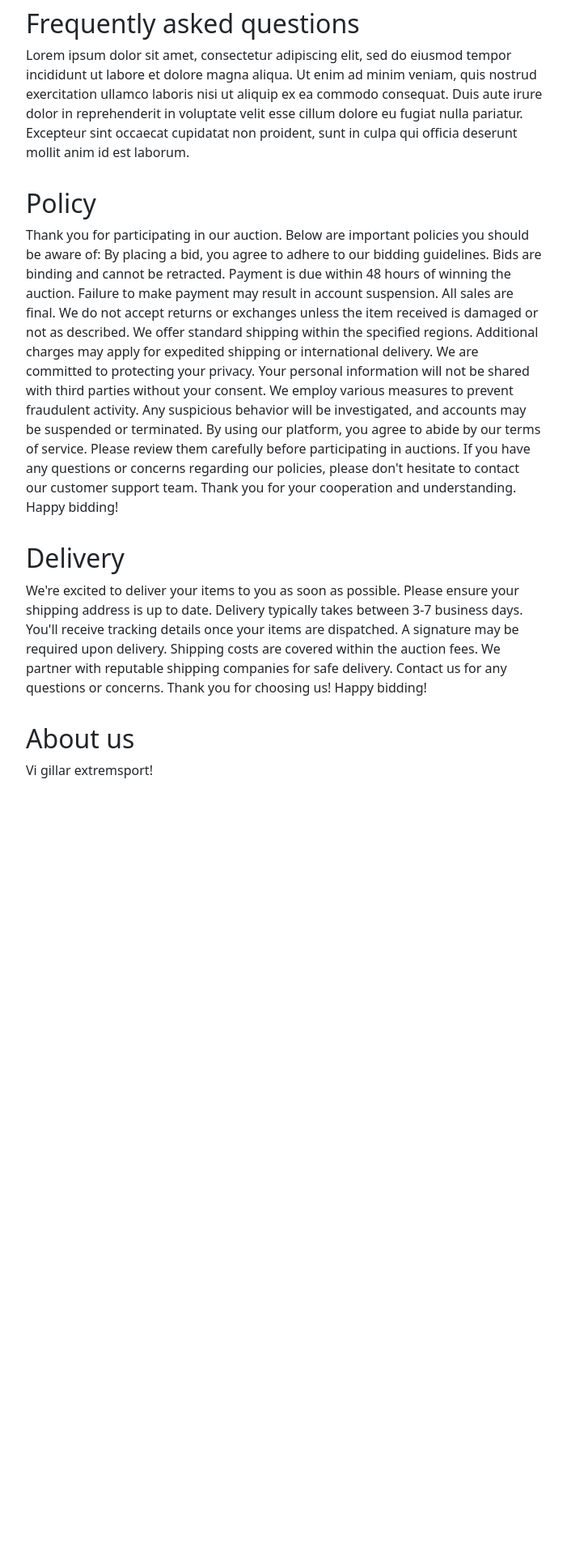
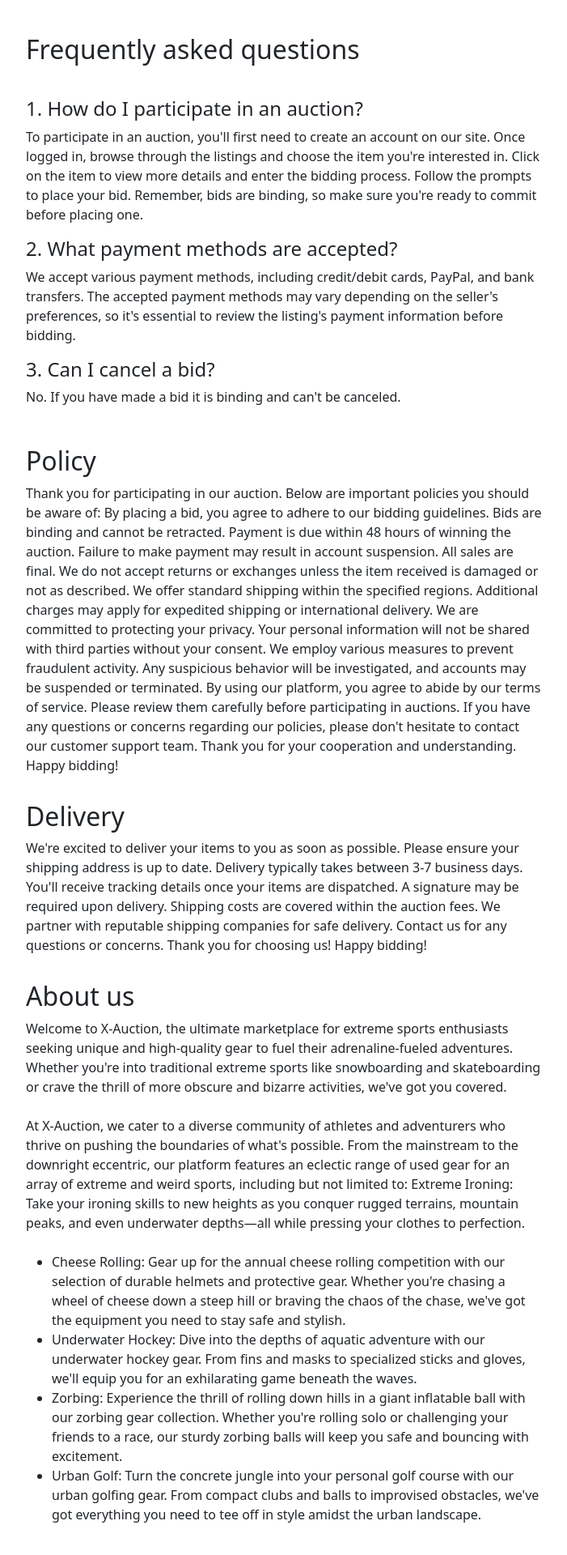
Before and after one commit to Mezea11/X-auction, a React (Vite) app: page /faq in a window 1280 px wide. Shown: the part 720-2640 px from the top of the page at 81% size, without its empty margins (288-989 px from the left). Before the commit the page ends 1731 px from the top, so only its background shows below. Built offline with nearby package versions, Linux system fonts and the light colour scheme.

Commit message:
updated contents of faq page

```diff
--- a/src/index.css
+++ b/src/index.css
@@ -1,3 +1,7 @@
+html {
+    scroll-behavior: smooth;
+}
+
 /* NAVBAR */
 #nav-link-container {
     display: flex;
@@ -70,6 +74,7 @@
     display: flex;
     flex-direction: column;
     align-items: center;
+    padding-top: 2rem;
 
     #faq-card-container {
         display: flex;
--- a/src/pages/Faq.jsx
+++ b/src/pages/Faq.jsx
@@ -11,8 +11,8 @@ function Faq() {
                             <div className="card-body"></div>
                             <h5 className="card-title">FAQ</h5>
                             <p className="card-text">
-                With supporting text below as a natural lead-in to additional
-                content.
+                                With supporting text below as a natural lead-in
+                                to additional content.
                             </p>
                             <a href="#qna" className="btn btn-primary">
                                 Frequently asked questions
@@ -24,8 +24,8 @@ function Faq() {
                             <div className="card-body"></div>
                             <h5 className="card-title">Policy</h5>
                             <p className="card-text">
-                With supporting text below as a natural lead-in to additional
-                content.
+                                With supporting text below as a natural lead-in
+                                to additional content.
                             </p>
                             <a href="#policy" className="btn btn-primary">
                                 Our policy
@@ -37,8 +37,8 @@ function Faq() {
                             <div className="card-body"></div>
                             <h5 className="card-title">Delivery</h5>
                             <p className="card-text">
-                With supporting text below as a natural lead-in to additional
-                content.
+                                With supporting text below as a natural lead-in
+                                to additional content.
                             </p>
                             <a href="#delivery" className="btn btn-primary">
                                 About delivery
@@ -50,8 +50,8 @@ function Faq() {
                             <div className="card-body"></div>
                             <h5 className="card-title">About us</h5>
                             <p className="card-text">
-                With supporting text below as a natural lead-in to additional
-                content.
+                                With supporting text below as a natural lead-in
+                                to additional content.
                             </p>
                             <a href="#about-us" className="btn btn-primary">
                                 Learn more about us
@@ -61,51 +61,137 @@ function Faq() {
                 </div>
 
                 <section id="faq-text-section">
+                    <h2>Frequently asked questions</h2>
                     <div id="qna">
-            <h2>Frequently asked questions</h2>
-            Lorem ipsum dolor sit amet, consectetur adipiscing elit, sed do
-            eiusmod tempor incididunt ut labore et dolore magna aliqua. Ut enim
-            ad minim veniam, quis nostrud exercitation ullamco laboris nisi ut
-            aliquip ex ea commodo consequat. Duis aute irure dolor in
-            reprehenderit in voluptate velit esse cillum dolore eu fugiat nulla
-            pariatur. Excepteur sint occaecat cupidatat non proident, sunt in
-            culpa qui officia deserunt mollit anim id est laborum.
+                        <h4>1. How do I participate in an auction?</h4>
+                        <p>
+                            To participate in an auction, you'll first need to
+                            create an account on our site. Once logged in,
+                            browse through the listings and choose the item
+                            you're interested in. Click on the item to view more
+                            details and enter the bidding process. Follow the
+                            prompts to place your bid. Remember, bids are
+                            binding, so make sure you're ready to commit before
+                            placing one.
+                        </p>
+                        <h4>2. What payment methods are accepted?</h4>
+                        <p>
+                            We accept various payment methods, including
+                            credit/debit cards, PayPal, and bank transfers. The
+                            accepted payment methods may vary depending on the
+                            seller's preferences, so it's essential to review
+                            the listing's payment information before bidding.
+                        </p>
+                        <h4>3. Can I cancel a bid?</h4>
+                        <p>
+                            No. If you have made a bid it is binding and can't
+                            be canceled.
+                        </p>
                     </div>
                     <div id="policy">
                         <h2>Policy</h2>
-            Thank you for participating in our auction. Below are important
-            policies you should be aware of: By placing a bid, you agree to
-            adhere to our bidding guidelines. Bids are binding and cannot be
-            retracted. Payment is due within 48 hours of winning the auction.
-            Failure to make payment may result in account suspension. All sales
-            are final. We do not accept returns or exchanges unless the item
-            received is damaged or not as described. We offer standard shipping
-            within the specified regions. Additional charges may apply for
-            expedited shipping or international delivery. We are committed to
-            protecting your privacy. Your personal information will not be
-            shared with third parties without your consent. We employ various
-            measures to prevent fraudulent activity. Any suspicious behavior
-            will be investigated, and accounts may be suspended or terminated.
-            By using our platform, you agree to abide by our terms of service.
-            Please review them carefully before participating in auctions. If
-            you have any questions or concerns regarding our policies, please
-            don't hesitate to contact our customer support team. Thank you for
-            your cooperation and understanding. Happy bidding!
+                        Thank you for participating in our auction. Below are
+                        important policies you should be aware of: By placing a
+                        bid, you agree to adhere to our bidding guidelines. Bids
+                        are binding and cannot be retracted. Payment is due
+                        within 48 hours of winning the auction. Failure to make
+                        payment may result in account suspension. All sales are
+                        final. We do not accept returns or exchanges unless the
+                        item received is damaged or not as described. We offer
+                        standard shipping within the specified regions.
+                        Additional charges may apply for expedited shipping or
+                        international delivery. We are committed to protecting
+                        your privacy. Your personal information will not be
+                        shared with third parties without your consent. We
+                        employ various measures to prevent fraudulent activity.
+                        Any suspicious behavior will be investigated, and
+                        accounts may be suspended or terminated. By using our
+                        platform, you agree to abide by our terms of service.
+                        Please review them carefully before participating in
+                        auctions. If you have any questions or concerns
+                        regarding our policies, please don't hesitate to contact
+                        our customer support team. Thank you for your
+                        cooperation and understanding. Happy bidding!
                     </div>
                     <div id="delivery">
                         <h2>Delivery</h2>
-            We're excited to deliver your items to you as soon as possible.
-            Please ensure your shipping address is up to date. Delivery
-            typically takes between 3-7 business days. You'll receive tracking
-            details once your items are dispatched. A signature may be required
-            upon delivery. Shipping costs are covered within the auction fees.
-            We partner with reputable shipping companies for safe delivery.
-            Contact us for any questions or concerns. Thank you for choosing us!
-            Happy bidding!
+                        We're excited to deliver your items to you as soon as
+                        possible. Please ensure your shipping address is up to
+                        date. Delivery typically takes between 3-7 business
+                        days. You'll receive tracking details once your items
+                        are dispatched. A signature may be required upon
+                        delivery. Shipping costs are covered within the auction
+                        fees. We partner with reputable shipping companies for
+                        safe delivery. Contact us for any questions or concerns.
+                        Thank you for choosing us! Happy bidding!
                     </div>
                     <div id="about-us">
                         <h2>About us</h2>
-            Vi gillar extremsport!
+                        Welcome to X-Auction, the ultimate marketplace for
+                        extreme sports enthusiasts seeking unique and
+                        high-quality gear to fuel their adrenaline-fueled
+                        adventures. Whether you're into traditional extreme
+                        sports like snowboarding and skateboarding or crave the
+                        thrill of more obscure and bizarre activities, we've got
+                        you covered.<br></br> <br></br>
+                        At X-Auction, we cater to a diverse community of
+                        athletes and adventurers who thrive on pushing the
+                        boundaries of what's possible. From the mainstream to
+                        the downright eccentric, our platform features an
+                        eclectic range of used gear for an array of extreme and
+                        weird sports, including but not limited to: Extreme
+                        Ironing: Take your ironing skills to new heights as you
+                        conquer rugged terrains, mountain peaks, and even
+                        underwater depths—all while pressing your clothes to
+                        perfection. <br></br> <br></br>
+                        <ul>
+                            <li>
+                                Cheese Rolling: Gear up for the annual cheese
+                                rolling competition with our selection of
+                                durable helmets and protective gear. Whether
+                                you're chasing a wheel of cheese down a steep
+                                hill or braving the chaos of the chase, we've
+                                got the equipment you need to stay safe and
+                                stylish.
+                            </li>
+                            <li>
+                                Underwater Hockey: Dive into the depths of
+                                aquatic adventure with our underwater hockey
+                                gear. From fins and masks to specialized sticks
+                                and gloves, we'll equip you for an exhilarating
+                                game beneath the waves.
+                            </li>
+                            <li>
+                                Zorbing: Experience the thrill of rolling down
+                                hills in a giant inflatable ball with our
+                                zorbing gear collection. Whether you're rolling
+                                solo or challenging your friends to a race, our
+                                sturdy zorbing balls will keep you safe and
+                                bouncing with excitement.
+                            </li>
+                            <li>
+                                Urban Golf: Turn the concrete jungle into your
+                                personal golf course with our urban golfing
+                                gear. From compact clubs and balls to improvised
+                                obstacles, we've got everything you need to tee
+                                off in style amidst the urban landscape.
+                            </li>
+                        </ul>
+                        <br></br> <br></br>
+                        At X-Auction, we're more than just a marketplace—we're a
+                        community united by our passion for the extreme and the
+                        unconventional. Our platform provides a space for
+                        enthusiasts to buy, sell, and connect over their shared
+                        love of adrenaline-pumping activities, no matter how
+                        bizarre or offbeat.
+                        <br></br>
+                        Join us at X-Auction and discover a world of endless
+                        adventure and excitement. Whether you're shredding the
+                        slopes, rolling downhill in a giant cheese wheel, or
+                        sinking goals beneath the waves, we've got the gear to
+                        fuel your wildest dreams and turn your extreme sports
+                        fantasies into reality. Embrace the weird, embrace the
+                        extreme—only at X-Auction.
                     </div>
                 </section>
             </div>
```
Lines whose indentation alone changed are shown as unchanged.
